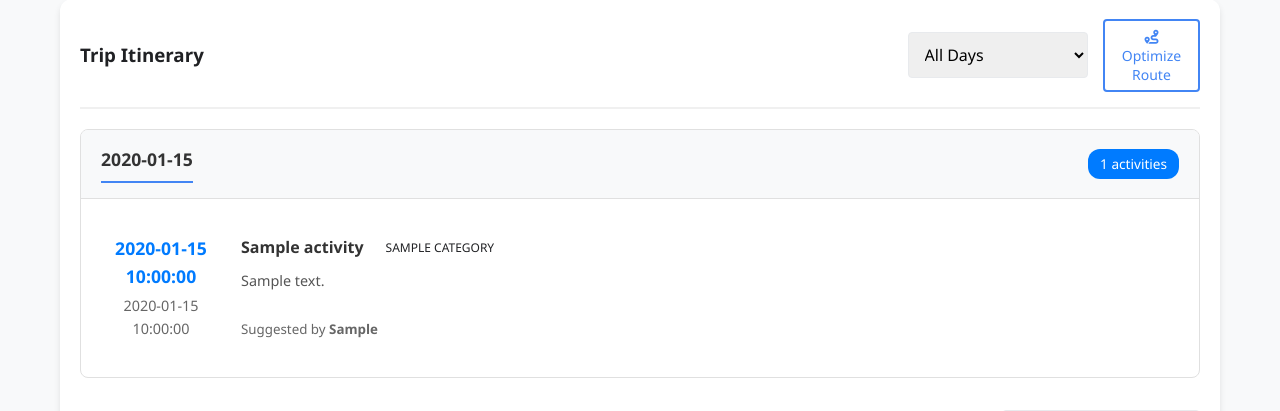
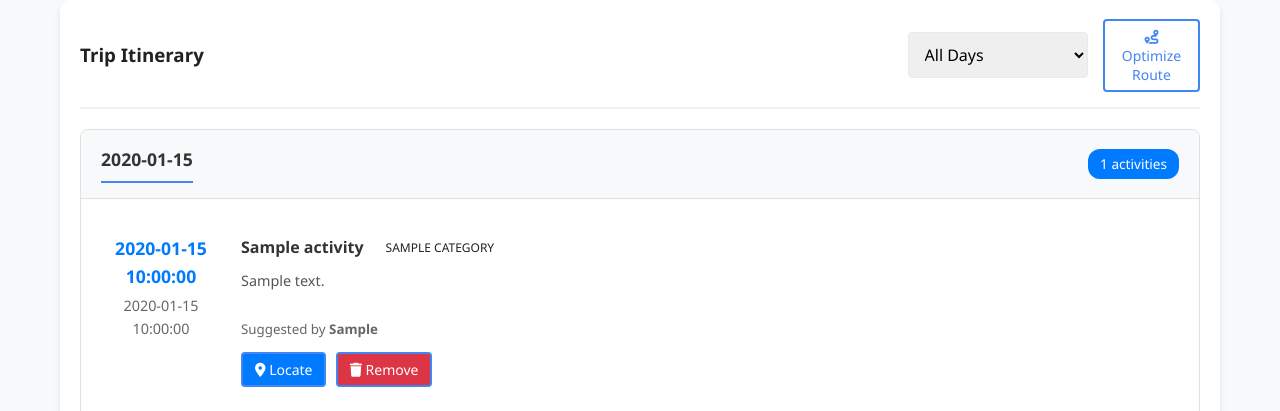
Before and after one commit to hongyaok/EZtrip, a Flask app: template templates/trips.html in a window 1280 px wide. Shown: the part 934-1345 px from the top of the page. Run offline with Flask 3, Linux system fonts and the light colour scheme; the template is opened without the code that fills it: most values are stand-ins (such as "Sample title", 1, 10 or a date in 2020); grey boxes marked "Sample" are stand-in pictures; some libraries are stand-ins or nearby versions.

Commit message:
Add the locate and remove buttons for the trip itinerary

```diff
--- a/templates/trips.html
+++ b/templates/trips.html
@@ -205,6 +205,22 @@
                                     <p class="activity-description">{{activity.description}}</p>
                                     <div class="activity-meta">
                                         <small>Suggested by <strong>{{activity.suggested_by}}</strong></small>
+
+                                        <!--Locate and remove buttons for each locations-->
+                                        <div class="activity-buttons" style="margin-top: 10px;">
+                                            <button class="btn btn-outline btn-small locate-btn"
+                                                    style="background: #007bff; color: white; margin-right: 5px"
+                                                    data-lat="{{activity.lat}}"
+                                                    data-lng="{{activity.lng}}"
+                                                    data-name="{{activity.name}}">
+                                                <i class="fas fa-map-marker-alt"></i> Locate
+                                            </button>
+                                            <button onclick="removeLocationFromItinerary('{{activity.id}}')"
+                                                    class="btn btn-outline btn-small remove-btn"
+                                                    style="background: #dc3545; color: white";>
+                                                <i class="fas fa-trash"></i> Remove
+                                            </button>
+                                        </div>
                                     </div>
                                 </div>
                             </div>
```
